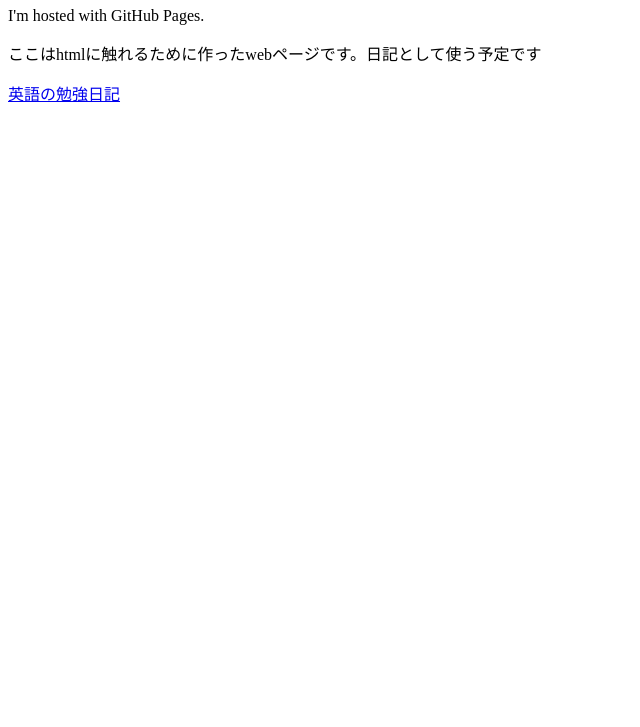
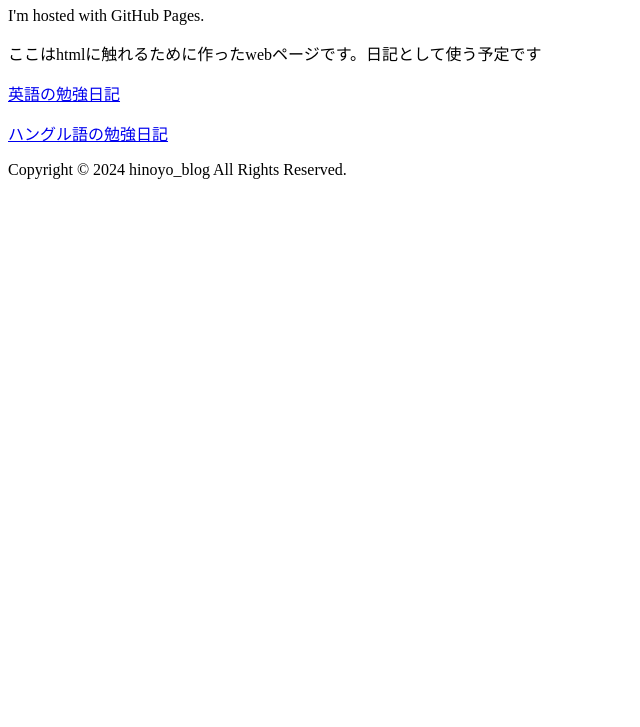
Before and after one commit to hinoyo/hinoyo.github.io, a plain HTML site: page index.html in a window 1280 px wide. Shown: the part 73-800 px from the top of the page, without its empty margins (0-640 px from the left). Drawn offline with Linux system fonts and the light colour scheme.

Commit message:
Update index.html

```diff
--- a/index.html
+++ b/index.html
@@ -7,5 +7,12 @@
 <a href="./studynhk_radioEn.html" target="_blank">
 <p>英語の勉強日記</p>
 </a>
+<a href="./studynhk_radioKr.html" target="_blank">
+<p>ハングル語の勉強日記</p>
+</a>
+
+<footer>
+  <p>Copyright © 2024 hinoyo_blog All Rights Reserved.</p>
+</footer>
 </body>
 </html>
```
